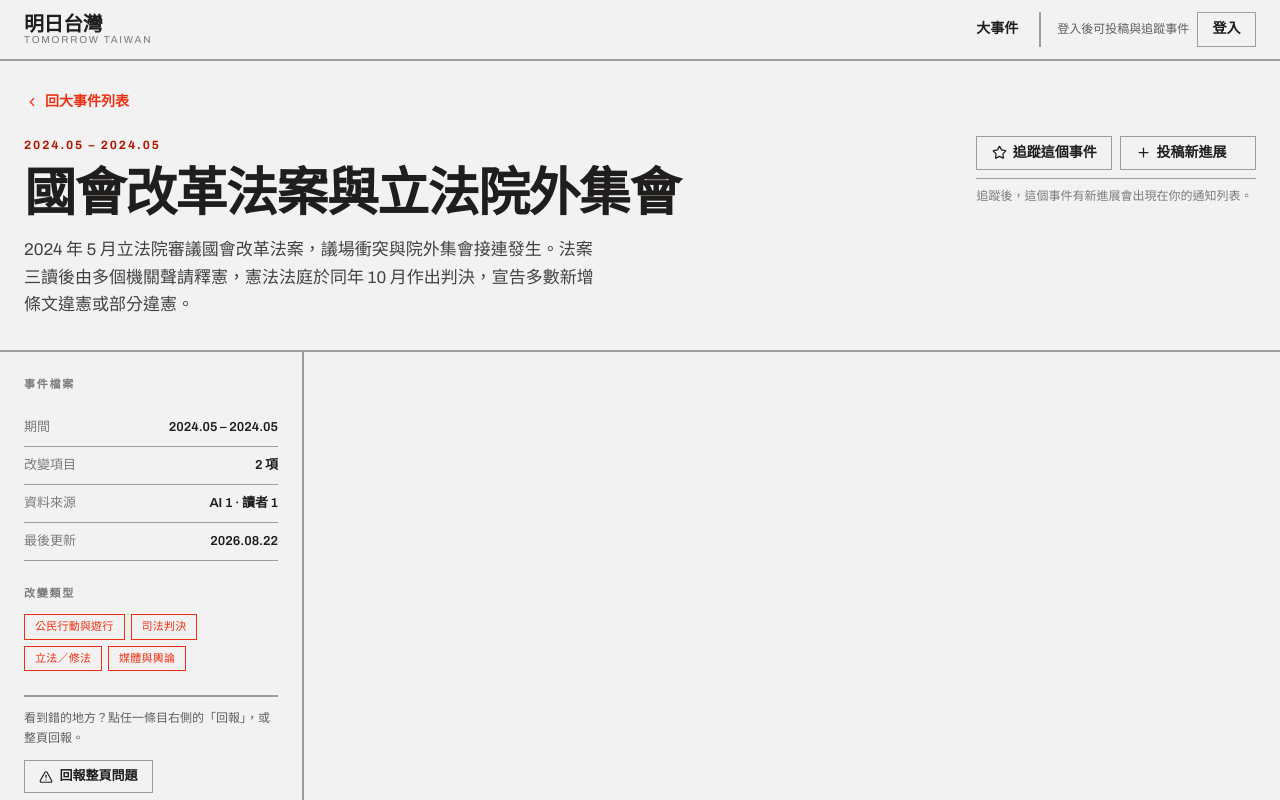
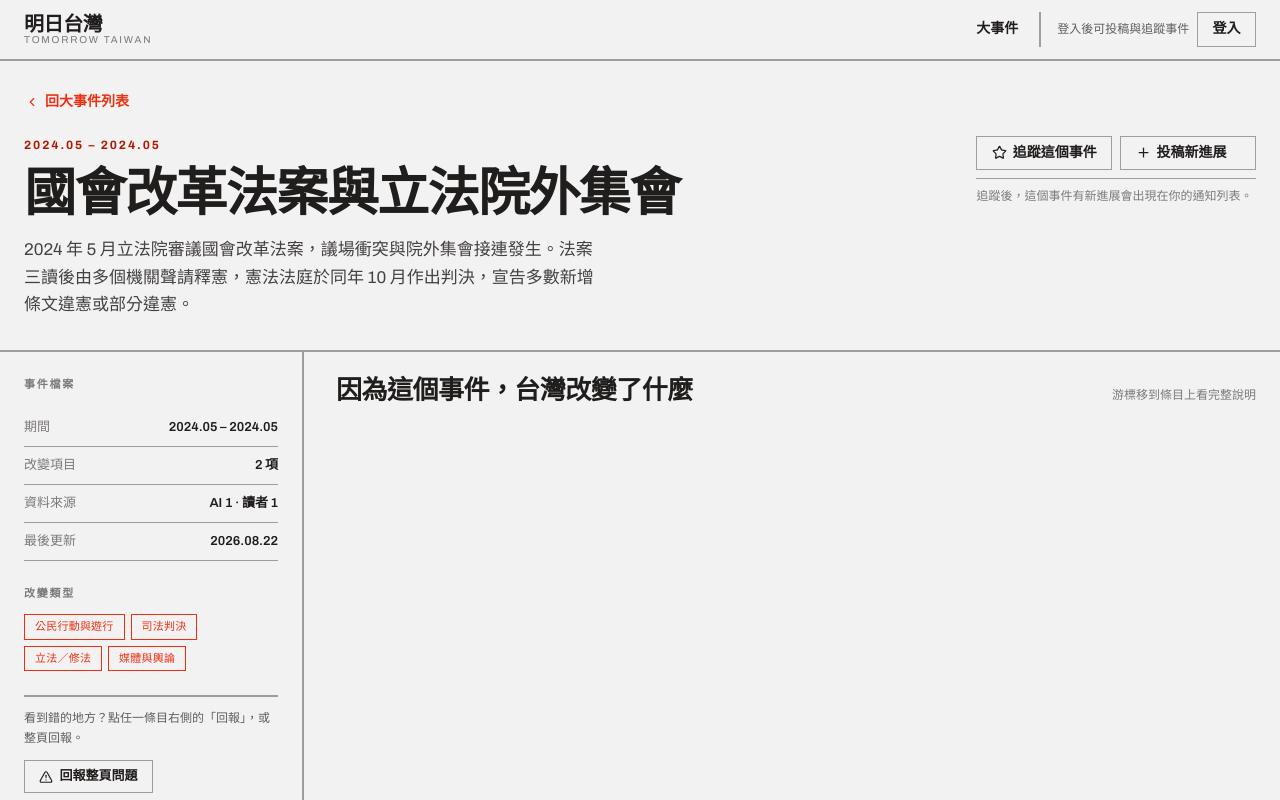
Before and after one commit to danielyc0304/tomorrow-taiwan, a Next.js app: page /event/1 in a window 1280 px wide. Shown: the top 800 px of the page. Built offline with nearby package versions, Linux system fonts and the light colour scheme.

Commit message:
feat(title): add `Title` component to `Change` component
Refs: TT-23

```diff
--- a/components/event/change/change.tsx
+++ b/components/event/change/change.tsx
@@ -1,3 +1,9 @@
+import Title from "./title";
+
 export default function Change() {
-  return <div className="pt-6"></div>;
+  return (
+    <div className="pt-6">
+      <Title />
+    </div>
+  );
 }
--- /dev/null
+++ b/components/event/change/title.tsx
@@ -0,0 +1,12 @@
+export default function Title() {
+  return (
+    <div className="mb-2 flex items-baseline justify-between gap-4">
+      <h2 className="m-0 text-[26px] tracking-[-0.02em]">
+        因為這個事件，台灣改變了什麼
+      </h2>
+      <span className="text-xs leading-1.6 text-neutral-600">
+        游標移到條目上看完整說明
+      </span>
+    </div>
+  );
+}
```
